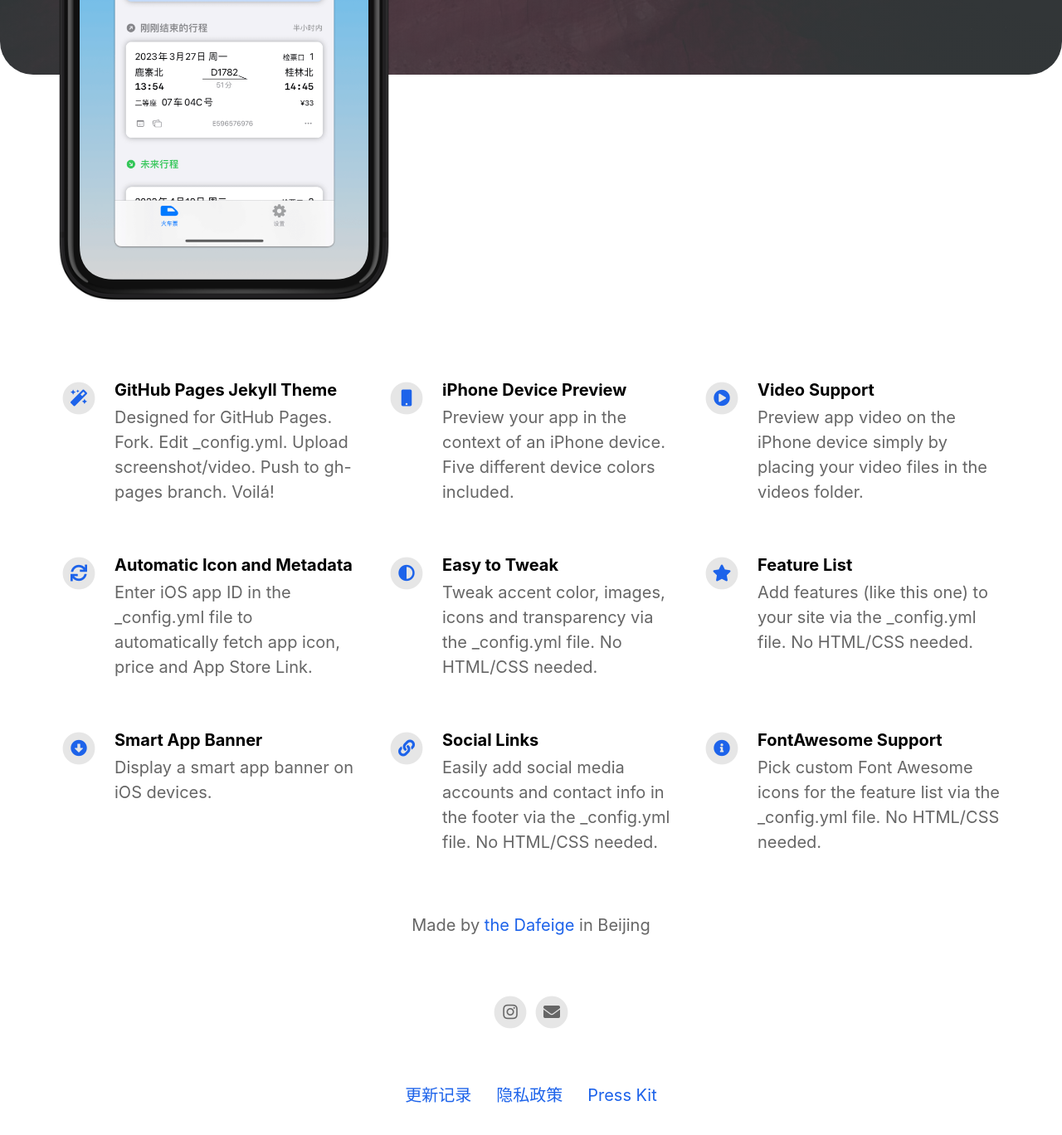
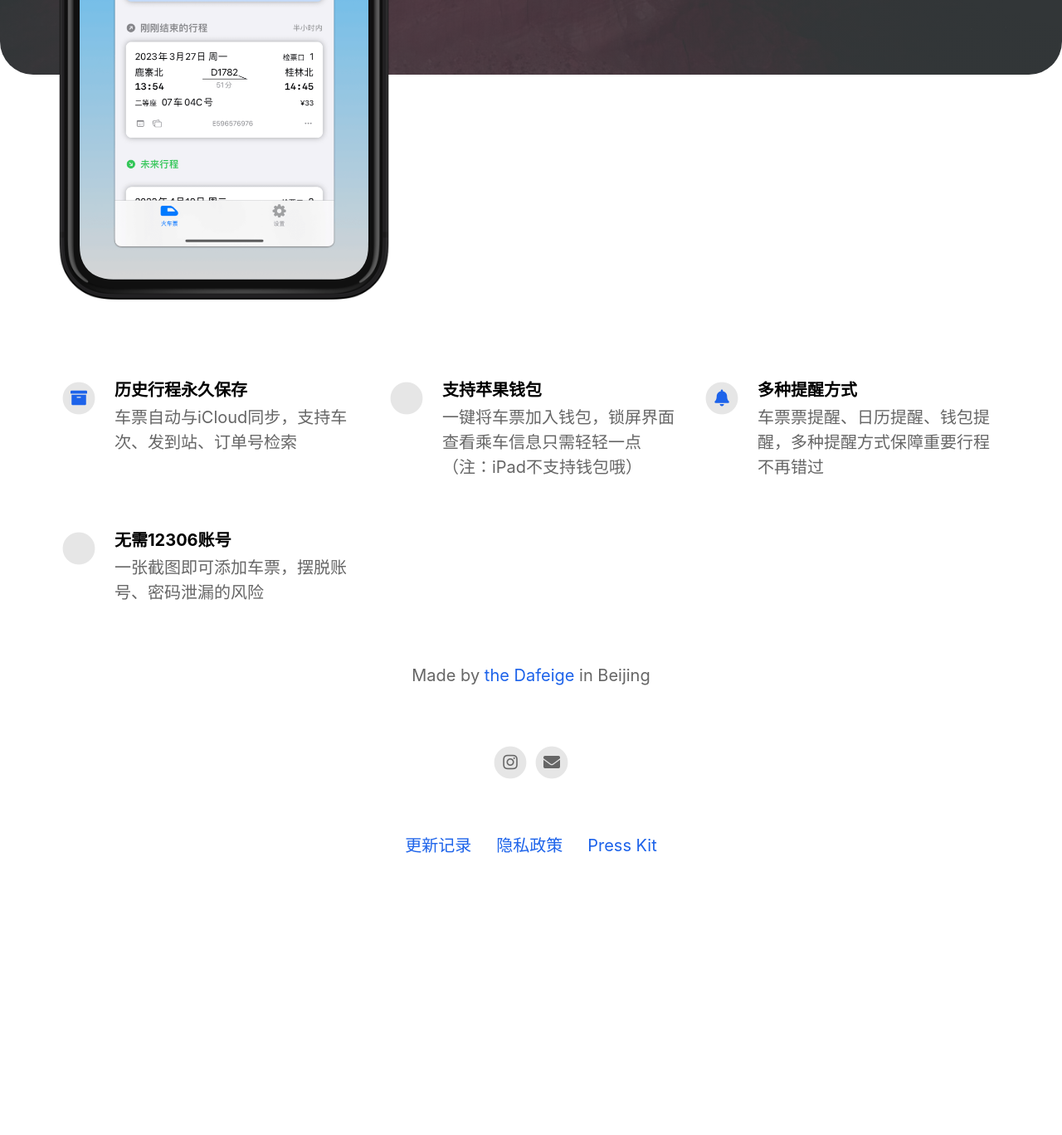
Before and after one commit to app-thedafeige/cpp, a Jekyll site: the page built from index.html, in a window 1280 px wide and 1400 px high, scrolled down 624 px. Shown: the top 1368 px of the window at 83% size. Built offline with Jekyll 4.4.1, drawn with Linux system fonts in a browser that asks for light colours; nearby versions of some CDN libraries; after the commit the page ends 1723 px from its top, so only the background shows below that.

Commit message:
update features

```diff
--- a/_config.yml
+++ b/_config.yml
@@ -35,45 +35,21 @@ youtube_username                          :
 # Feature List                            Edit, add or remove features to be presented.
 features                                  :
 
-  - title                                 : GitHub Pages Jekyll Theme
-    description                           : Designed for GitHub Pages. Fork. Edit _config.yml. Upload screenshot/video. Push to gh-pages branch. Voilá!
-    fontawesome_icon_name                 : magic
+  - title                                 : 历史行程永久保存
+    description                           : 车票自动与iCloud同步，支持车次、发到站、订单号检索
+    fontawesome_icon_name                 : archive
 
-  - title                                 : iPhone Device Preview
-    description                           : Preview your app in the context of an iPhone device. Five different device colors included.
-    fontawesome_icon_name                 : mobile
+  - title                                 : 支持苹果钱包
+    description                           : 一键将车票加入钱包，锁屏界面查看乘车信息只需轻轻一点（注：iPad不支持钱包哦）
+    fontawesome_icon_name                 : google-wallet
 
-  - title                                 : Video Support
-    description                           : Preview app video on the iPhone device simply by placing your video files in the videos folder.
-    fontawesome_icon_name                 : play-circle
+  - title                                 : 多种提醒方式
+    description                           : 车票票提醒、日历提醒、钱包提醒，多种提醒方式保障重要行程不再错过
+    fontawesome_icon_name                 : bell
 
-  - title                                 : Automatic Icon and Metadata
-    description                           : Enter iOS app ID in the _config.yml file to automatically fetch app icon, price and App Store Link.
-    fontawesome_icon_name                 : sync
-
-  - title                                 : Easy to Tweak
-    description                           : Tweak accent color, images, icons and transparency via the _config.yml file. No HTML/CSS needed.
-    fontawesome_icon_name                 : adjust
-
-  - title                                 : Feature List
-    description                           : Add features (like this one) to your site via the _config.yml file. No HTML/CSS needed.
-    fontawesome_icon_name                 : star
-
-  - title                                 : Smart App Banner
-    description                           : Display a smart app banner on iOS devices.
-    fontawesome_icon_name                 : arrow-alt-circle-down
-
-  - title                                 : Social Links
-    description                           : Easily add social media accounts and contact info in the footer via the _config.yml file. No HTML/CSS needed.
-    fontawesome_icon_name                 : link
-
-  - title                                 : FontAwesome Support
-    description                           : Pick custom Font Awesome icons for the feature list via the _config.yml file. No HTML/CSS needed.
-    fontawesome_icon_name                 : info-circle
-
-  - title                                 : # New Feature Title
-    description                           : # New Feature Description
-    fontawesome_icon_name                 : # Enter Font Awesome icon name (e.g. star). Find icons on fontawesome.com/icons.
+  - title                                 : 无需12306账号
+    description                           : 一张截图即可添加车票，摆脱账号、密码泄漏的风险
+    fontawesome_icon_name                 : picture-o
 
 
 
```
